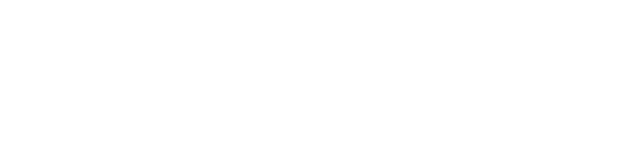
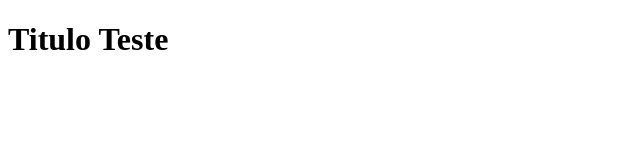
Before and after one commit to welltecnc/projeto3dsa, a plain HTML site: page index.html in a window 1280 px wide. Shown: the whole page, without its empty margins (0-640 px from the left). Drawn offline with Linux system fonts and the light colour scheme.

Commit message:
Criando o h1 teste

```diff
--- a/index.html
+++ b/index.html
@@ -6,6 +6,7 @@
     <title>Projeto</title>
 </head>
 <body>
+    <h1>Titulo Teste</h1>
 
 </body>
 </html>
```
